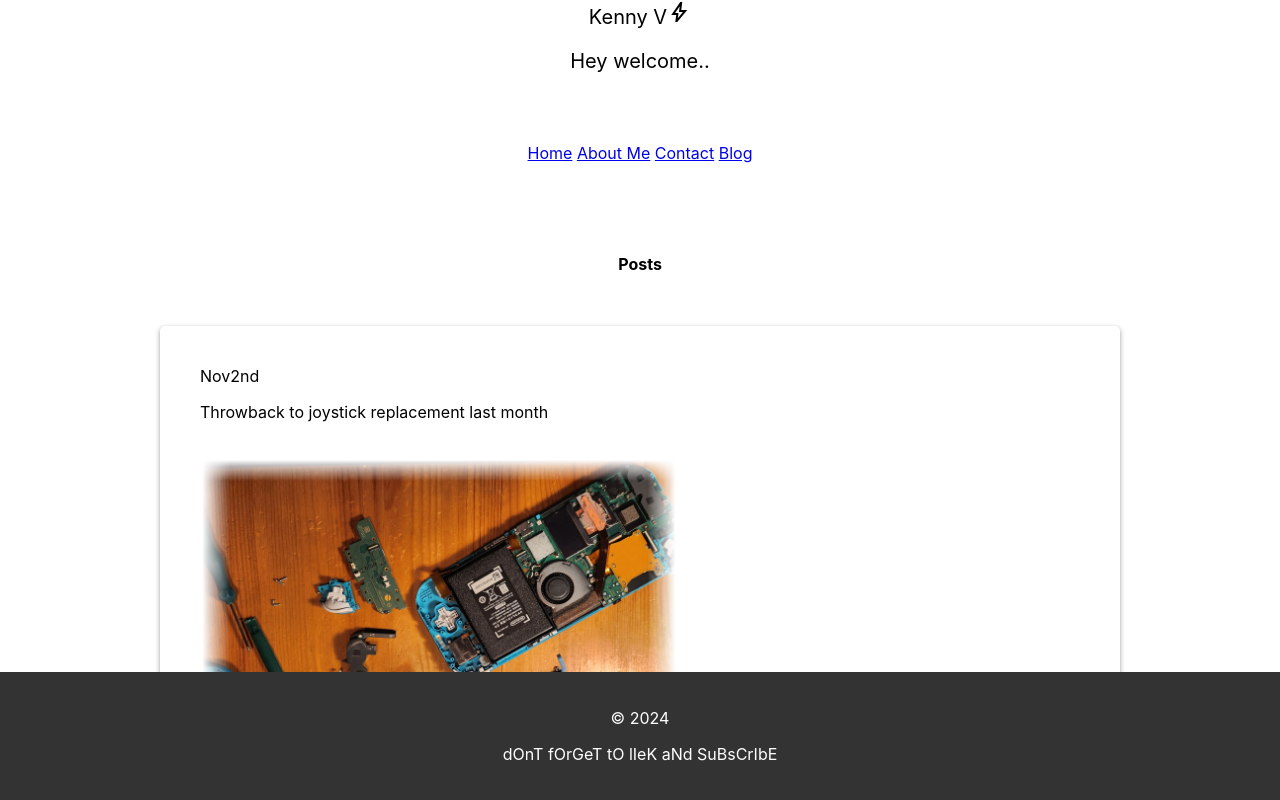
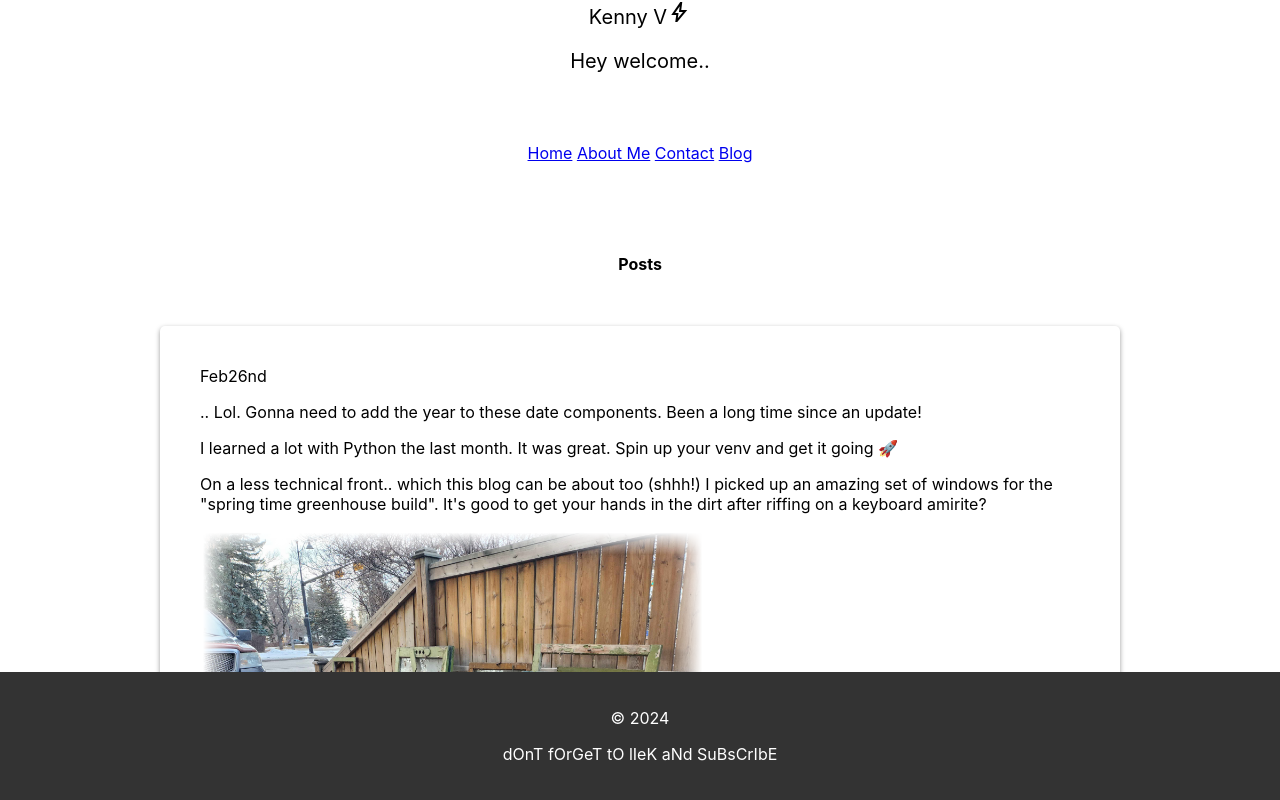
Before and after one commit to kennyvigar/kennystechblog, a React (Create React App) app: page /blog in a window 1280 px wide. Built offline with nearby package versions, Linux system fonts and the light colour scheme.

Commit message:
add(posts):kick in a couple small new posts

```diff
--- a/src/About.js
+++ b/src/About.js
@@ -15,6 +15,15 @@ function About() {
             <li>react (jsx, html, css (ugh..), bootstrap, stylized compontents,hooks)</li>
             <li>integrations (rest api, mqtt, sftp, etl)</li>
           </ul>
+        <p>other cool stuff i enjoy</p>
+        <ul>
+            <li>lowkey games like animal crossing</li>
+            <li>music</li>
+            <li>aws and terraform (s3, ecs, eventbridge, step functions, secret vaults, etc)</li>
+            <li>data engineering (sql, python, node, experienced with big data and pipeline builds)</li>
+            <li>react (jsx, html, css (ugh..), bootstrap, stylized compontents,hooks)</li>
+            <li>integrations (rest api, mqtt, sftp, etl)</li>
+          </ul>
         </div>
       </div>
   );
--- /dev/null
+++ b/src/Feb24.js
@@ -0,0 +1,27 @@
+import './App.css';
+
+function Feb24() {
+    return (
+        <>
+        <div className='blog-post'>
+        <div className='datestyle h3'>Feb24th</div>
+            <p>I was chatting with a data eng I work with about the importance of a 'deploy song'. A dev I used to work with shared this wisdom with me too ha!</p>
+            <p>Something that hits when you click "DEPLOY".  Boost your heart rate, feel cool about wrapping a promotion to Prod. </p>
+            <p>What's your promote code track?</p>
+        <iframe
+            width="560"
+            height="315"
+            src="https://www.youtube.com/embed/PhSsdQN4rZc"
+            title="YouTube video"
+            frameBorder="0"
+            allow="accelerometer; autoplay; clipboard-write; encrypted-media; gyroscope; picture-in-picture"
+            allowFullScreen
+            >
+       </iframe>
+
+        </div>
+        </>
+    );
+}
+
+export default Feb24;
--- /dev/null
+++ b/src/Feb26.js
@@ -0,0 +1,18 @@
+import './App.css';
+
+function Feb26() {
+    return (
+        <>
+        <div className='blog-post'>
+        <div className='datestyle h3'>Feb26nd</div>
+        <p>.. Lol.  Gonna need to add the year to these date components.  Been a long time since an update!</p>
+        <p>I learned a lot with Python the last month.   It was great.   Spin up your venv and get it going 🚀</p>
+        <p>On a less technical front.. which this blog can be about too (shhh!) I picked up an amazing set of windows for the "spring time greenhouse build". It's good to get your hands in the dirt after riffing on a keyboard amirite?</p>
+        <img className="Pic" src={process.env.PUBLIC_URL + 'windows.jpg'} alt="windows" width="250" height="100"/>
+
+        </div>
+        </>
+    );
+}
+
+export default Feb26;
--- a/src/Posts.js
+++ b/src/Posts.js
@@ -3,15 +3,17 @@ import Oct25 from './Oct25'
 import Oct27 from './Oct27'
 import Oct31 from './Oct31'
 import Nov02 from './Nov02'
-
+import Feb24 from './Feb24'
+import Feb26 from './Feb26'
 
 function Posts() {
   return (
     <>
-
     <div className="Container">
 
       <h4>Posts</h4>
+        <Feb26 />
+        <Feb24 />
         <Nov02 />
         <Oct31 />
         <Oct27 />
```
Also changed, not shown: public/windows.jpg (added).
